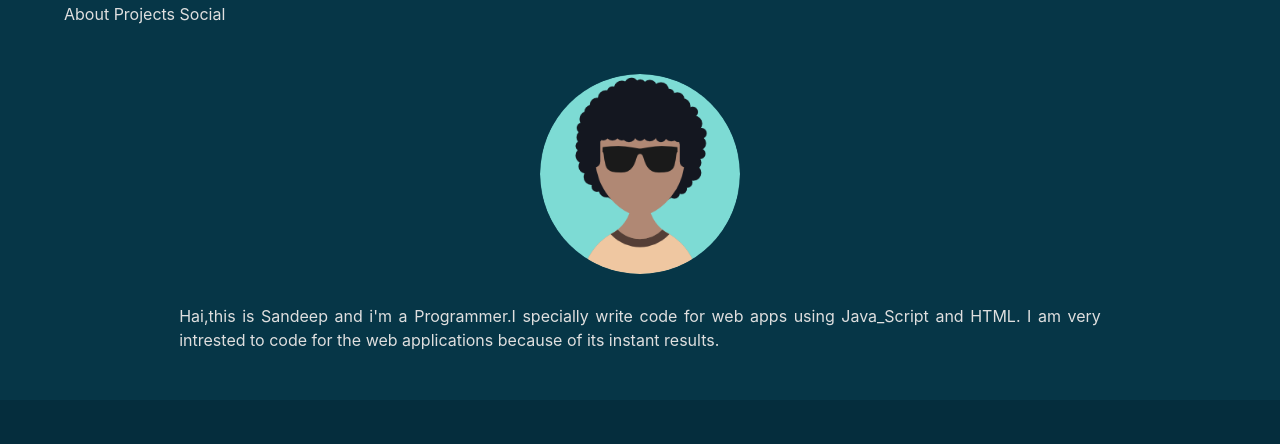
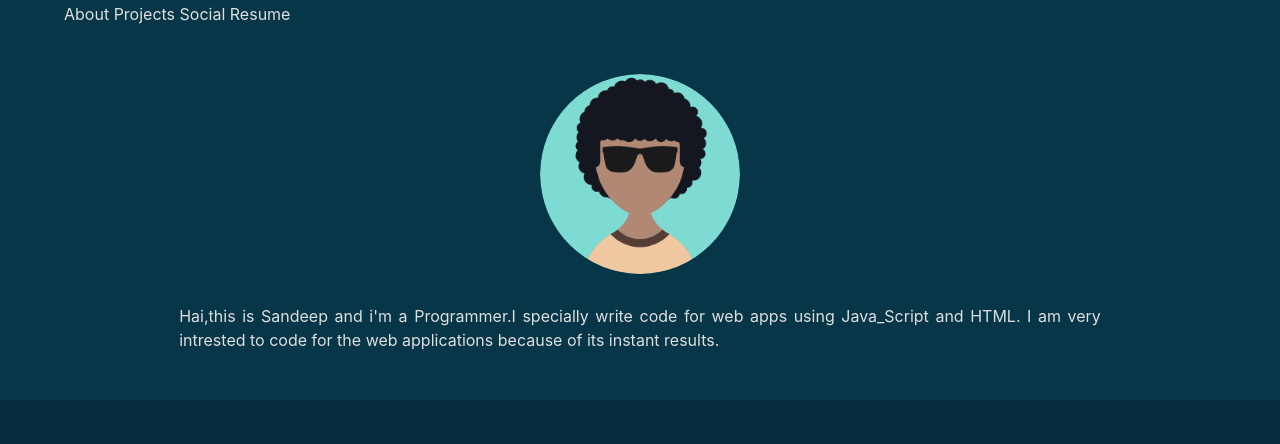
Before and after one commit to Sandeep501/sandeep501.github.io, a plain HTML site: page index.html in a window 1280 px wide. Shown: the part 22-466 px from the top of the page. Drawn offline with nearby package versions, Linux system fonts and the light colour scheme.

Commit message:
Update index.html

```diff
--- a/index.html
+++ b/index.html
@@ -38,6 +38,7 @@
 				<a class="nav-item" href="#about">About</a>
 				<a class="nav-item" href="#projects">Projects</a>
 				<a class="nav-item" href="#social">Social</a>
+				<a class="nav-item" href="Resume2019.pdf">Resume</a>
 			</div>
 
 			<!-- This "nav-toggle" hamburger menu is only visible on mobile -->
```
